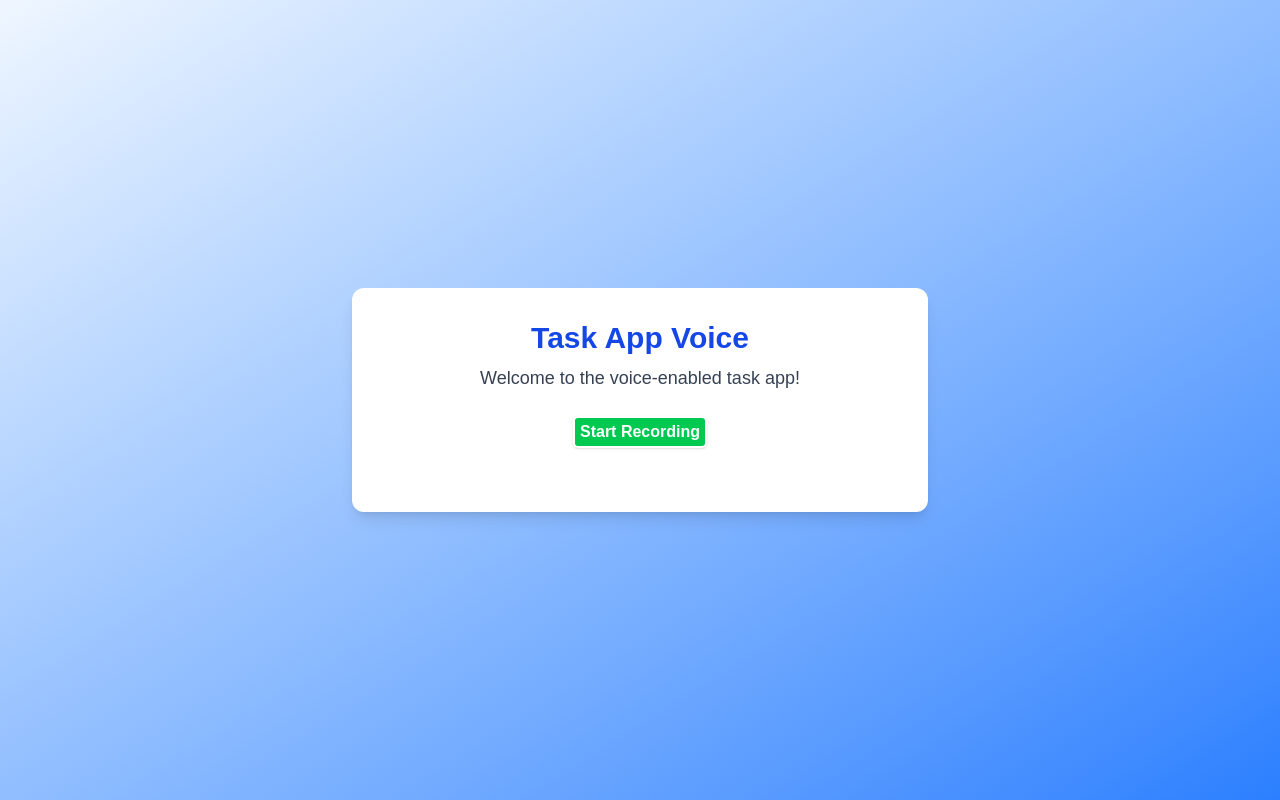
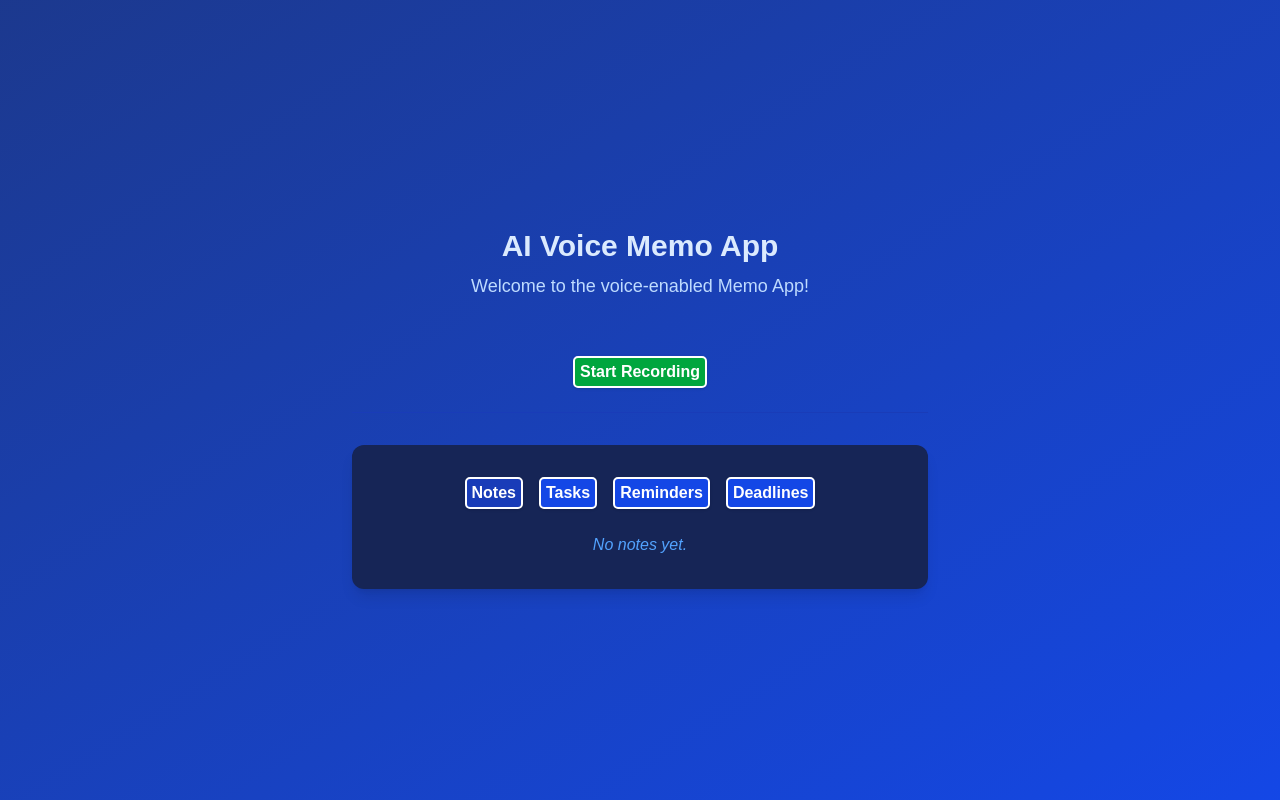
Before and after one commit to yaqoubDdev/task_app_voice, a Next.js app: page / in a window 1280 px wide. Built offline with nearby package versions, Linux system fonts and the light colour scheme.

Commit message:
updated UI UI update for next phase: extracting info from audio and displaying it in section it belongs to also changed README file

```diff
--- a/app/api/transcribe/route.ts
+++ b/app/api/transcribe/route.ts
@@ -24,7 +24,6 @@ export async function POST(req: Request) {
     const buffer = Buffer.from(await file.arrayBuffer())
 
     const openai = new OpenAI({ apiKey: process.env.OPENAI_API_KEY })
-
     const transcription = await openai.audio.transcriptions.create({
       file: new File([buffer], "recording.webm", { type: "audio/webm" }),
       model: "gpt-4o-mini-transcribe", // or "whisper-1"
--- a/app/page.tsx
+++ b/app/page.tsx
@@ -5,13 +5,15 @@ type Recording = {
   url: string
   blob: Blob,
   transcription: string,
-  summary: string
+  summary: string,
+  section: 'notes' | 'tasks' | 'reminders' | 'deadlines'
 }
 
 export default function Home() {
 
   const [ recording, setRecording ] = useState(false)
   const [ recordings, setRecordings ] = useState<Recording[]>([])
+  const [ activeSection, setActiveSection ] = useState<'notes' | 'tasks' | 'reminders' | 'deadlines'>('notes')
   const mediaRecorderRef = useRef<MediaRecorder | null>(null)
   const chunkRef = useRef<Blob[]>([])
 
@@ -38,9 +40,9 @@ export default function Home() {
         type: 'audio/mebm'
       })
       chunkRef.current = []
-
+      // Prompt user for section or use activeSection
       const url = URL.createObjectURL(blob)
-      setRecordings(prev => [...prev, {url, blob, transcription: '', summary: ''}])
+      setRecordings(prev => [...prev, {url, blob, transcription: '', summary: '', section: activeSection}])
     }
     mediaRecorderRef.current.start()
     setRecording(true)
@@ -89,46 +91,65 @@ export default function Home() {
 
 
   return (
-    <main className="min-h-screen flex flex-col items-center justify-center bg-gradient-to-br from-blue-50 to-blue-500 p-6">
-      <div className="bg-white rounded-xl shadow-lg p-8 max-w-xl w-full flex flex-col items-center">
-        <h1 className="text-3xl font-bold text-blue-700 mb-2">Task App Voice</h1>
-        <p className="text-lg text-gray-700 mb-6 text-center">Welcome to the voice-enabled task app!</p>
-        <div className="flex gap-4 mb-8">
+    <main className="min-h-screen flex flex-col items-center justify-center bg-gradient-to-br from-blue-900 to-blue-700 p-6">
+      {/* Title and subtitle at the top */}
+      <div className="w-full flex flex-col items-center mb-8">
+        <h1 className="text-3xl font-bold text-blue-100 mb-2 mt-4">AI Voice Memo App</h1>
+        <p className="text-lg text-blue-200 mb-6 text-center">Welcome to the voice-enabled Memo App!</p>
+      </div>
+      {/* Recording controls outside the card */}
+      <div className="flex gap-4 mb-8 w-full max-w-xl justify-center border-b border-blue-800 pb-6">
         {recording ? (
           <button
             onClick={stopRecording}
-              className="px-6 py-2 rounded-lg bg-red-500 text-white font-semibold shadow hover:bg-red-600 transition"
+            className="px-6 py-2 rounded-lg bg-red-600 text-white font-semibold shadow hover:bg-red-700 transition"
           >
             Stop Recording
           </button>
         ) : (
           <button
             onClick={startRecording}
-              className="px-6 py-2 rounded-lg bg-green-500 text-white font-semibold shadow hover:bg-green-600 transition"
+            className="px-6 py-2 rounded-lg bg-green-600 text-white font-semibold shadow hover:bg-green-700 transition"
           >
             Start Recording
           </button>
         )}
       </div>
+      <div className="bg-blue-950 rounded-xl shadow-lg p-8 max-w-xl w-full flex flex-col items-center">
+        {/* Section navigation tabs */}
+        <div className="flex gap-4 mb-6 w-full justify-center">
+          <button onClick={() => setActiveSection('notes')} className={`px-4 py-2 rounded-lg font-semibold shadow transition ${activeSection === 'notes' ? 'bg-blue-800 text-white' : 'bg-blue-700 text-blue-100 hover:bg-blue-800'}`}>Notes</button>
+          <button onClick={() => setActiveSection('tasks')} className={`px-4 py-2 rounded-lg font-semibold shadow transition ${activeSection === 'tasks' ? 'bg-blue-800 text-white' : 'bg-blue-700 text-blue-100 hover:bg-blue-800'}`}>Tasks</button>
+          <button onClick={() => setActiveSection('reminders')} className={`px-4 py-2 rounded-lg font-semibold shadow transition ${activeSection === 'reminders' ? 'bg-blue-800 text-white' : 'bg-blue-700 text-blue-100 hover:bg-blue-800'}`}>Reminders</button>
+          <button onClick={() => setActiveSection('deadlines')} className={`px-4 py-2 rounded-lg font-semibold shadow transition ${activeSection === 'deadlines' ? 'bg-blue-800 text-white' : 'bg-blue-700 text-blue-100 hover:bg-blue-800'}`}>Deadlines</button>
+        </div>
+        {/* Sectioned content */}
         <div className="w-full flex flex-col items-center gap-4">
-          {recordings.map((audio, index) => (
-            <div key={index} className="w-full bg-blue-50 border border-blue-200 rounded-lg p-4 shadow flex flex-col items-center">
+          {['notes', 'tasks', 'reminders', 'deadlines'].map(section => (
+            <div key={section} className={activeSection === section ? 'w-full' : 'hidden'}>
+              {recordings.filter(r => r.section === section).length === 0 ? (
+                <p className="text-blue-400 italic text-center">No {section} yet.</p>
+              ) : (
+                recordings.filter(r => r.section === section).map((audio) => (
+                  <div key={audio.url} className="w-full bg-blue-900 border border-blue-800 rounded-lg p-4 shadow flex flex-col items-center mb-2">
                     <div className="flex gap-2 mb-2">
-                <button className="px-3 py-1 rounded bg-blue-500 text-white hover:bg-blue-600 transition" onClick={() => transcribeAudio(audio.url, audio.blob)}>Transcribe</button>
-                <button className="px-3 py-1 rounded bg-red-400 text-white hover:bg-red-500 transition" onClick={() => deleteAudio(audio.url)}>Delete</button>
+                      <button className="px-3 py-1 rounded bg-blue-700 text-white hover:bg-blue-800 transition" onClick={() => transcribeAudio(audio.url, audio.blob)}>Transcribe</button>
+                      <button className="px-3 py-1 rounded bg-red-600 text-white hover:bg-red-700 transition" onClick={() => deleteAudio(audio.url)}>Delete</button>
                     </div>
                     <audio controls src={audio.url} className="w-full mb-2"></audio>
-              {audio.transcription? (
+                    {audio.transcription ? (
                       <div className="w-full">
-                  <h3 className="font-bold text-blue-700">Transcription:</h3>
-                  <p className="text-gray-800 mb-2">{audio.transcription}</p>
-                  <h3 className="font-bold text-blue-700">Summary:</h3>
-                  <p className="text-gray-800">{audio.summary}</p>
+                        <h3 className="font-bold text-blue-200">Transcription:</h3>
+                        <p className="text-blue-100 mb-2">{audio.transcription}</p>
+                        <h3 className="font-bold text-blue-200">Summary:</h3>
+                        <p className="text-blue-100">{audio.summary}</p>
                       </div>
                     ) : (
-                <p className="text-gray-500 italic">No transcription yet.</p>
-                )
-              }
+                      <p className="text-blue-400 italic">No transcription yet.</p>
+                    )}
+                  </div>
+                ))
+              )}
             </div>
           ))}
         </div>
```
Also changed, not shown: 1 other file (tests, documents, lock files or other folders). Lines whose indentation alone changed are shown as unchanged.
